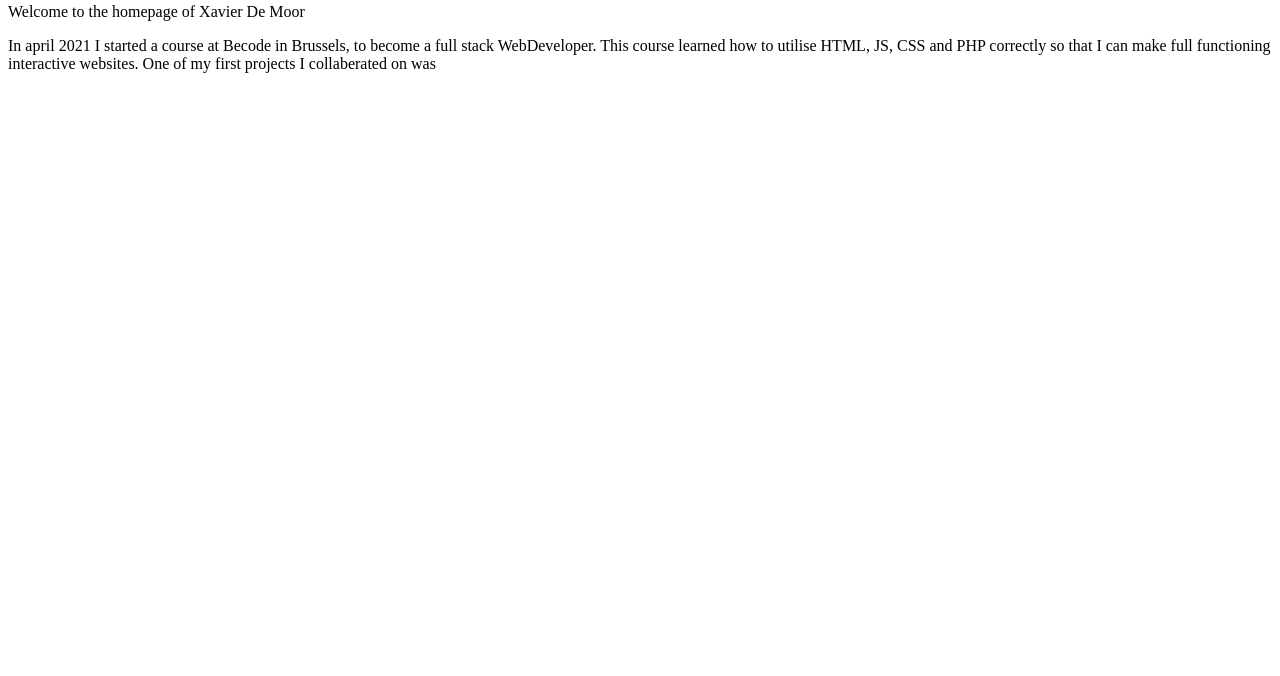
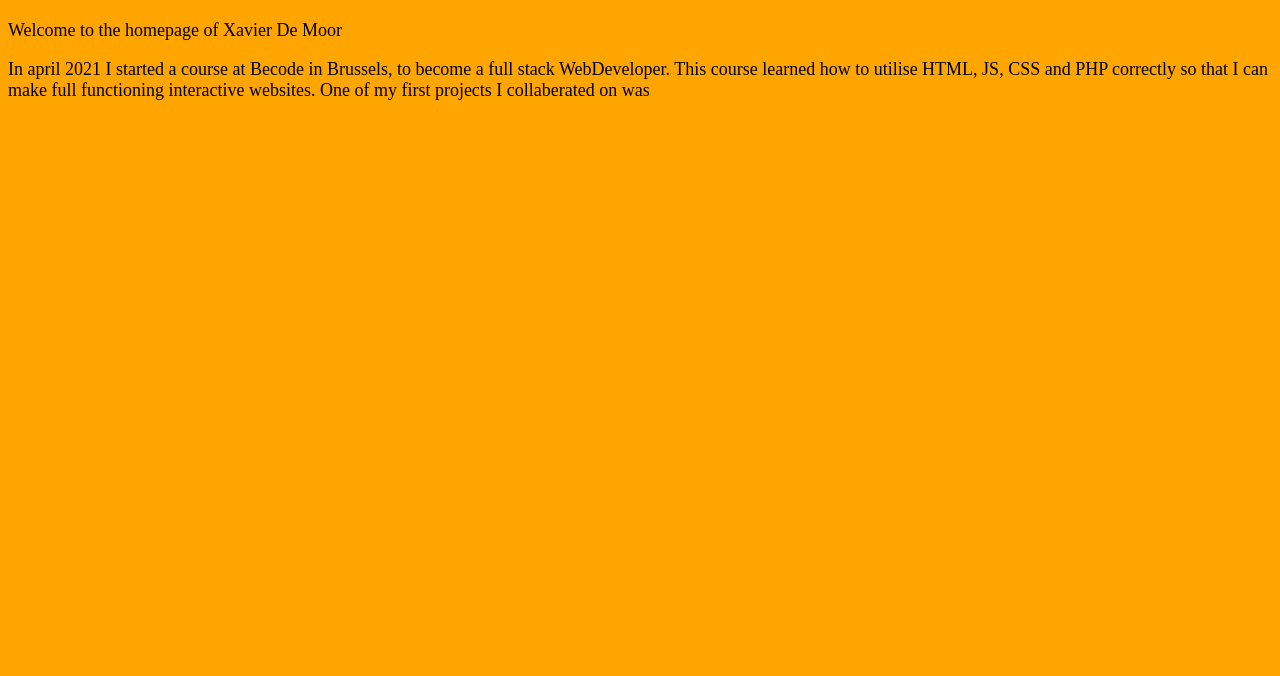
Before and after one commit to XavierDM/XavierDM.github.io, a plain HTML site: page index.html in a window 1280 px wide. Shown: the part 124-800 px from the top of the page. Drawn offline with Linux system fonts and the light colour scheme.

Commit message:
Adjusted shylesheeT

```diff
--- a/index.html
+++ b/index.html
@@ -4,7 +4,7 @@
 <head>
     <meta charset="utf-8">
     <title>Welcome to my homepage</title>
-    <link rel="stylesheed" type="text/css" href="home/xavierdm/Becode/XavierDm.github.io/index.css">
+    <link rel="stylesheet" type="text/css" href="index.css" />
 </head>
 <body>
     <h1>Welcome to my homepage</h1>
```
